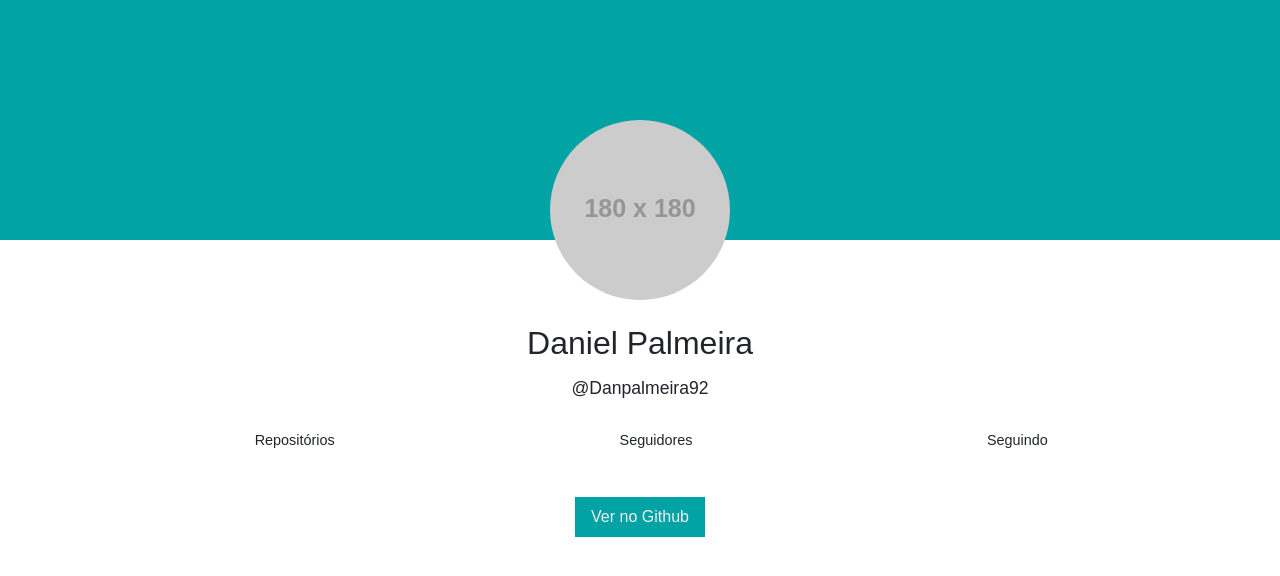
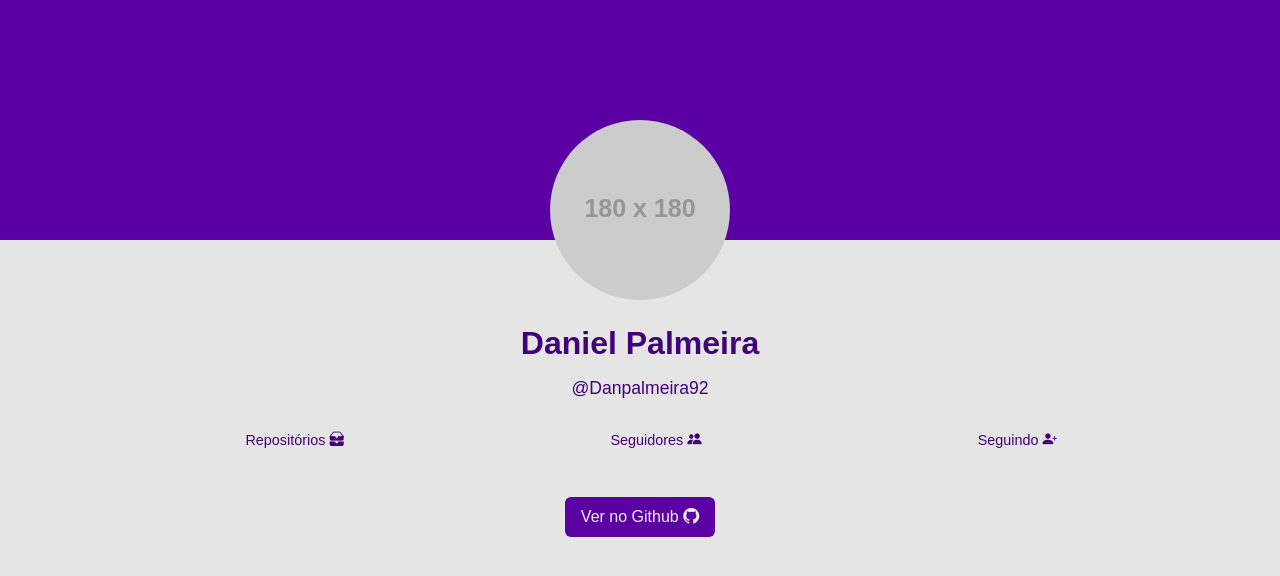
Before and after one commit to Danpalmeira92/exerc-cio_ajax_daniel-palmeira, a plain HTML site: page index.html in a window 1280 px wide. Drawn offline with nearby package versions, Linux system fonts and the light colour scheme; no server answers; placeholder pictures from the web are drawn by us.

Commit message:
Finalizando o projeto com ajsutes de css e html

```diff
--- a/index.html
+++ b/index.html
@@ -17,19 +17,31 @@
             <h2 class="profile-username" id="username">@Danpalmeira92</h2>
             <ul class="numbers">
                 <li class="numbers-item">
-                    <h4>Repositórios</h4>
+                    <h4>
+                        Repositórios
+                        <i class="bi bi-inboxes-fill"></i>
+                    </h4>
                     <span id="repositories"></span>
                 </li>
                 <li class="numbers-item">
-                    <h4>Seguidores</h4>
+                    <h4>
+                        Seguidores
+                        <i class="bi bi-people-fill"></i>
+                    </h4>
                     <span id="followers"></span>
                 </li>
                 <li class="numbers-item">
-                    <h4>Seguindo</h4>
+                    <h4>
+                        Seguindo
+                        <i class="bi bi-person-plus-fill"></i>
+                    </h4>
                     <span id="following"></span>
                 </li>
             </ul>
-            <a href="https://github.com/Danpalmeira92" class="profile-link" id="link" target="_blank">Ver no Github</a>
+            <a href="https://github.com/Danpalmeira92" class="profile-link" id="link" target="_blank" >
+                Ver no Github
+                <i class="bi bi-github"></i>
+            </a>
         </div>
     </header>
 
--- a/main.css
+++ b/main.css
@@ -1,5 +1,5 @@
 :root {
-    --header-color: #01a3a4;
+    --header-color: #5b01a4;
     --bg-color: #eee;
 }
 
@@ -12,7 +12,7 @@
 }
 
 body {
-    background-color: var(--bg-color);;
+    background-color: rgb(229, 229, 229) !important;
 }
 
 .container {
@@ -41,11 +41,14 @@ header .container {
 
 .profile-name {
     font-size: 2em;
+    color: #410275;
+    font-weight: bold;
 }
 
 .profile-username {
     margin: 16px 0 32px;
     font-size: 1.1em;
+    color: #410275;
 }
 
 .profile-link {
@@ -55,11 +58,17 @@ header .container {
     display: inline-block;
     margin-top: 24px;
     text-decoration: none;
+    border-radius: 6px;
+}
+
+.profile-link:hover {
+    background-color: #410275;
 }
 
 .numbers {
     display: grid;
     grid-template-columns: 1fr 1fr 1fr;
+    color: #410275;
 }
 
 .numbers-item {
```
Also changed, not shown: 1 other file.
